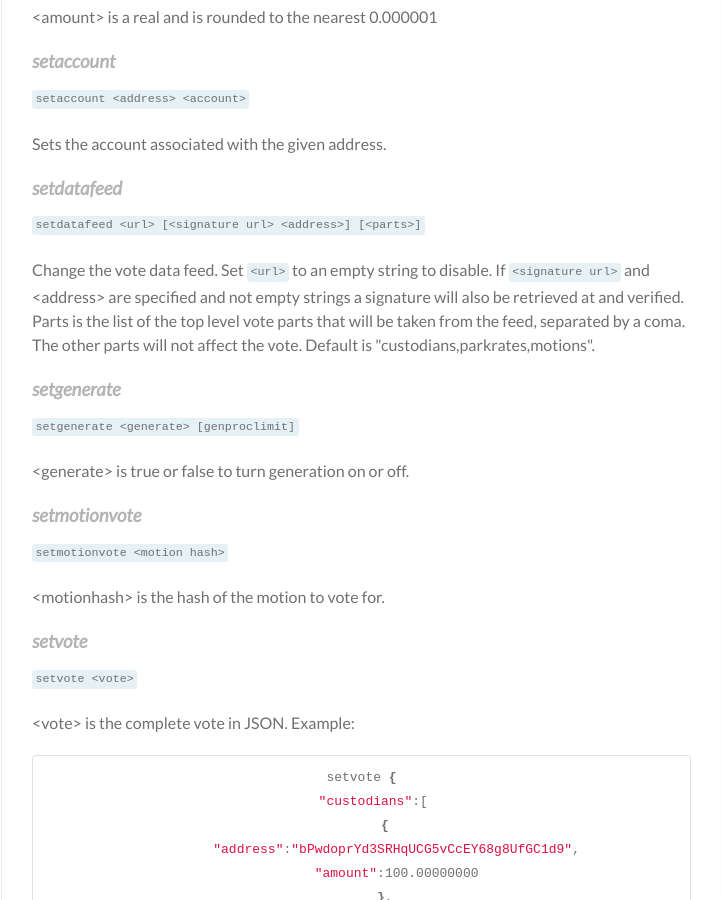
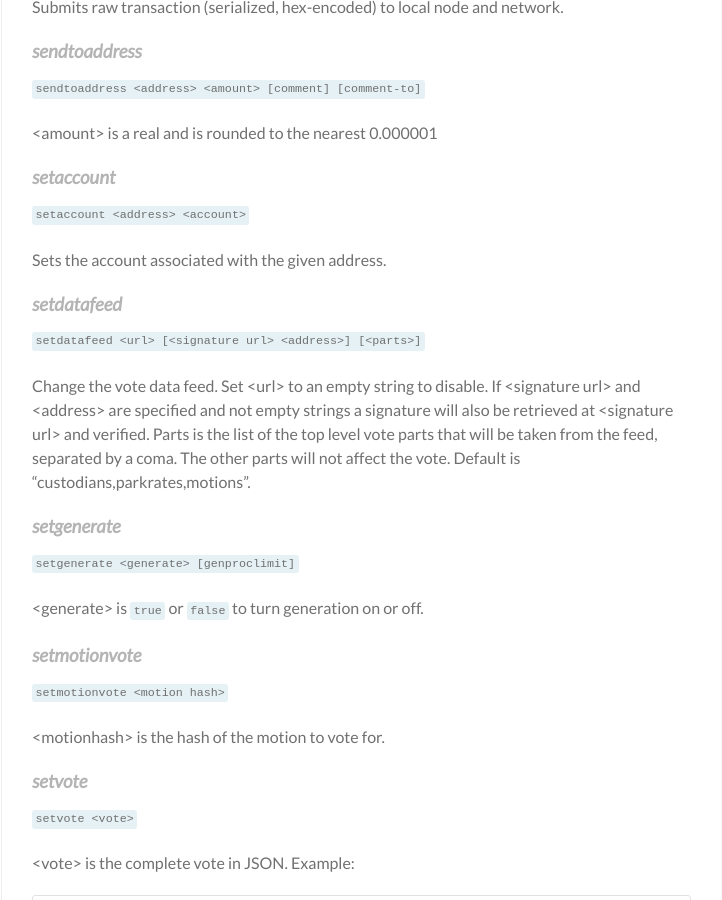
Before and after one commit to NuNetwork/documentation, a Jekyll site: the page built from _kb/rpc-api.md, in a window 1280 px wide and 900 px high, scrolled down 9126 px. Shown: the whole window, without its empty margins (399-1121 px from the left). Built offline with Jekyll 4.4.1, drawn with Linux system fonts in a browser that asks for light colours; nearby versions of some CDN libraries; some of the changed text lies outside the part shown.

```diff
--- a/_kb/rpc-api.md
+++ b/_kb/rpc-api.md
@@ -45,7 +45,7 @@ Safely copies _wallet.dat_ to destination, which can be a directory or a path wi
 
 `burn <amount> <unit> [comment] `
 
-`<amount>` is a real and is rounded to the nearest 0.0001 `<unit>` is the unit to burn ('B' for NuBits, 'S' for NuShares). requires portfolio passphrase to be set with walletpassphrase first
+\<amount\> is a real and is rounded to the nearest 0.0001 \<unit\> is the unit to burn ('B' for NuBits, 'S' for NuShares). requires portfolio passphrase to be set with `walletpassphrase` first.
 
 
 ### checkwallet
@@ -86,7 +86,7 @@ Reveals the private key corresponding to \<ppcoinaddress\>.
 
 ` encryptwallet <passphrase>`
 
-Encrypts the portfolio with <passphrase>
+Encrypts the portfolio with \<passphrase\>
 
 ### exportpeercoinkeys
 
@@ -175,7 +175,9 @@ Returns difficulty as a multiple of the minimum difficulty.
 
 ### getelectedcustodians
 
-`getelectedcustodians Returns an object containing the elected custodians.`
+`getelectedcustodians`
+
+Returns an object containing the elected custodians.
 
 
 ### getgenerate
@@ -224,13 +226,13 @@ Returns a recent giga-hash per second (GH/s) network mining estimate.
 
 `getnewaddress [account]`
 
-Returns a new Nu address for receiving payments.  If \[account\] is specified (recommended), it is added to the address book so payments received with the address will be credited to [account].
+Returns a new Nu address for receiving payments.  If \[account\] is specified (recommended), it is added to the address book so payments received with the address will be credited to \[account\].
 
 ### getparkrates
 
 `getparkrates [<height>] [<currency>]`
 
-Returns an object containing the park rates in the block at height <height> (default: the last block).
+Returns an object containing the park rates in the block at height \<height\> (default: the last block).
 
 
 ### getparkvotes
@@ -257,7 +259,7 @@ Returns data about each connected network node.
 
 `getpremium <amount> <duration>`
 
-`<amount>` is a real and is rounded to the nearest 0.0001 `<duration>` is the number of blocks during which the amount would be parked`
+\<amount\> is a real and is rounded to the nearest 0.0001 \<duration\> is the number of blocks during which the amount would be parked.
 
 
 ### getrawmempool
@@ -451,14 +453,14 @@ Sets the account associated with the given address.
 
 `setdatafeed <url> [<signature url> <address>] [<parts>]`
 
-Change the vote data feed. Set `<url>` to an empty string to disable. If `<signature url>` and <address> are specified and not empty strings a signature will also be retrieved at <signature url> and verified. Parts is the list of the top level vote parts that will be taken from the feed, separated by a coma. The other parts will not affect the vote. Default is "custodians,parkrates,motions".
+Change the vote data feed. Set \<url\> to an empty string to disable. If \<signature url\> and \<address\> are specified and not empty strings a signature will also be retrieved at \<signature url\> and verified. Parts is the list of the top level vote parts that will be taken from the feed, separated by a coma. The other parts will not affect the vote. Default is "custodians,parkrates,motions".
 
 
 ### setgenerate
 
 `setgenerate <generate> [genproclimit]`
 
-\<generate\> is true or false to turn generation on or off.
+\<generate\> is `true` or `false` to turn generation on or off.
 
 
 ### setmotionvote
```
Also changed, not shown: other parts of _kb/rpc-api.md (+1 -1 lines).
